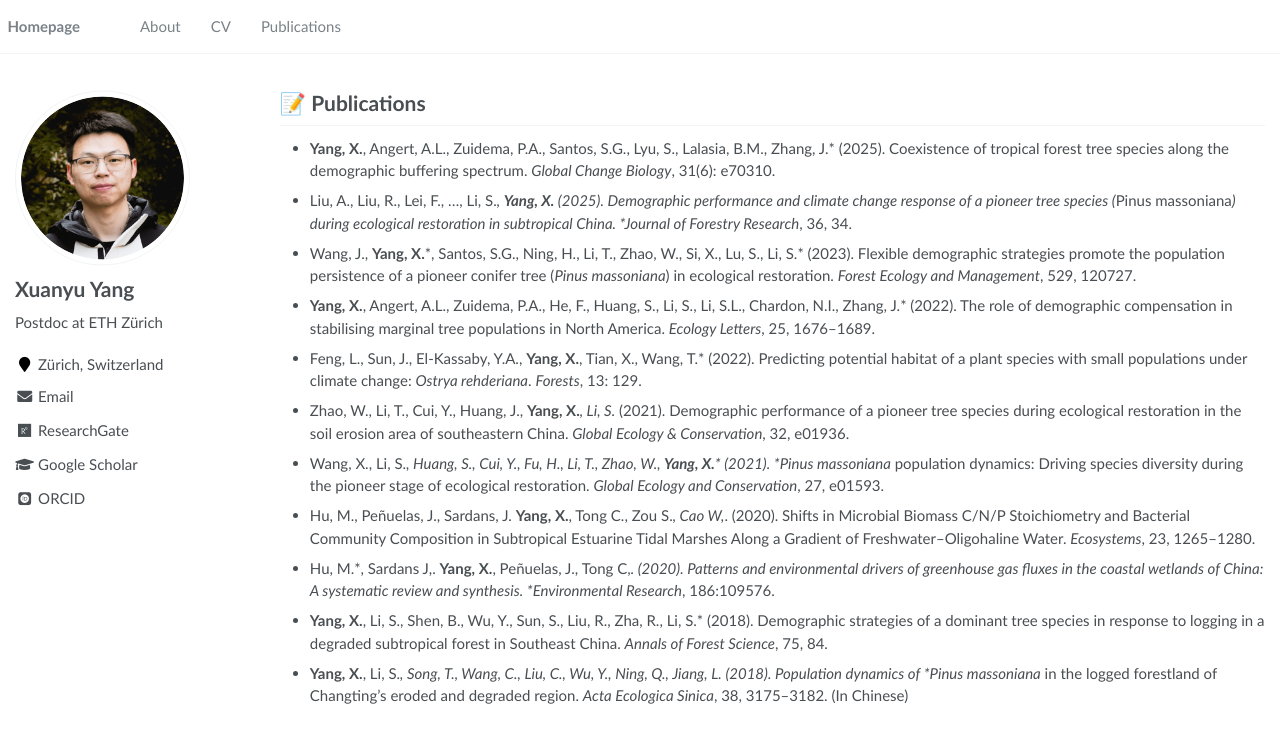
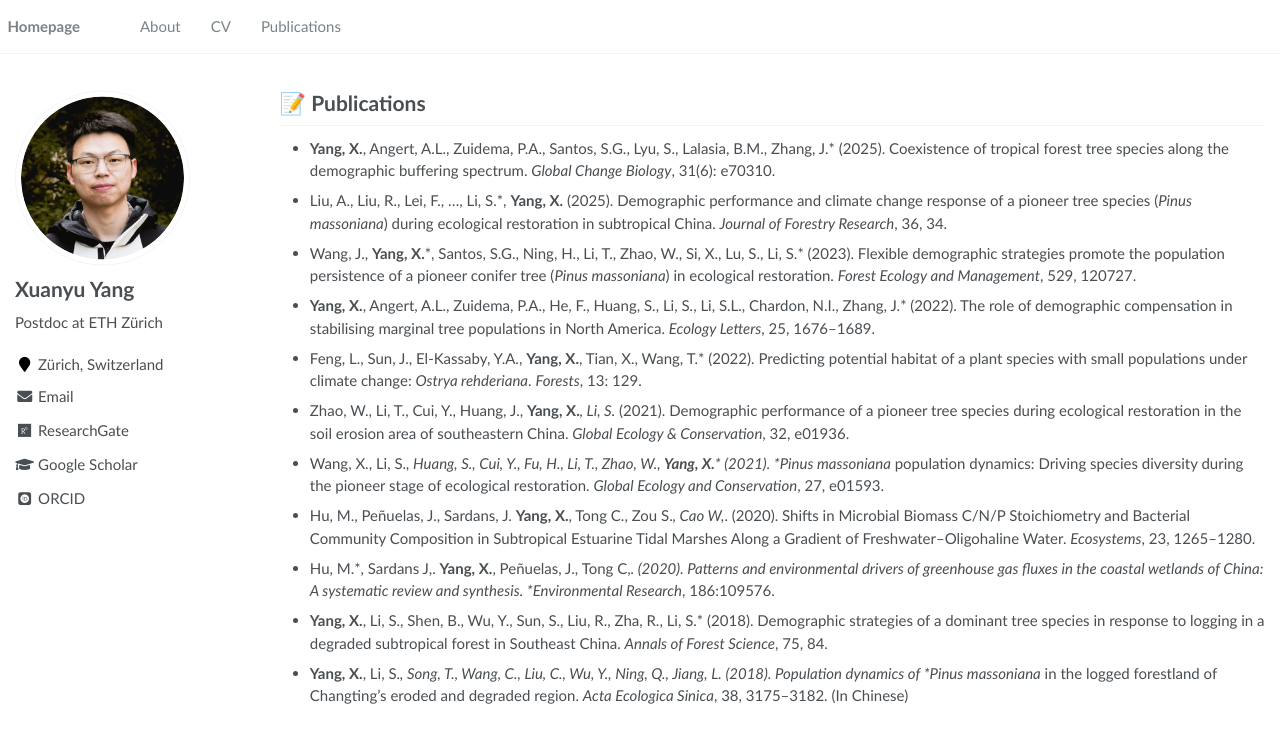
Before and after one commit to Xianyu-Yang/xianyu-yang.github.io, a Jekyll site: the page built from _pages/publications.md, in a window 1280 px wide. Shown: the top 743 px of the page. Built offline with Jekyll 4.4.1, drawn with Linux system fonts in a browser that asks for light colours; some web fonts are replaced.

```diff
--- a/_pages/publications.md
+++ b/_pages/publications.md
@@ -8,7 +8,7 @@ author_profile: true
 # 📝 Publications
 - **Yang, X.**, Angert, A.L., Zuidema, P.A., Santos, S.G., Lyu, S., Lalasia, B.M., Zhang, J.* (2025). Coexistence of tropical forest tree species along the demographic buffering spectrum. *Global Change Biology*, 31(6): e70310.
 
-- Liu, A., Liu, R., Lei, F., …, Li, S.*, **Yang, X.** (2025). Demographic performance and climate change response of a pioneer tree species (*Pinus massoniana*) during ecological restoration in subtropical China. *Journal of Forestry Research*, 36, 34.
+- Liu, A., Liu, R., Lei, F., …, Li, S.\*, **Yang, X.** (2025). Demographic performance and climate change response of a pioneer tree species (*Pinus massoniana*) during ecological restoration in subtropical China. *Journal of Forestry Research*, 36, 34.
 
 - Wang, J., **Yang, X.**\*, Santos, S.G., Ning, H., Li, T., Zhao, W., Si, X., Lu, S., Li, S.* (2023). Flexible demographic strategies promote the population persistence of a pioneer conifer tree (*Pinus massoniana*) in ecological restoration. *Forest Ecology and Management*, 529, 120727.
 
```
